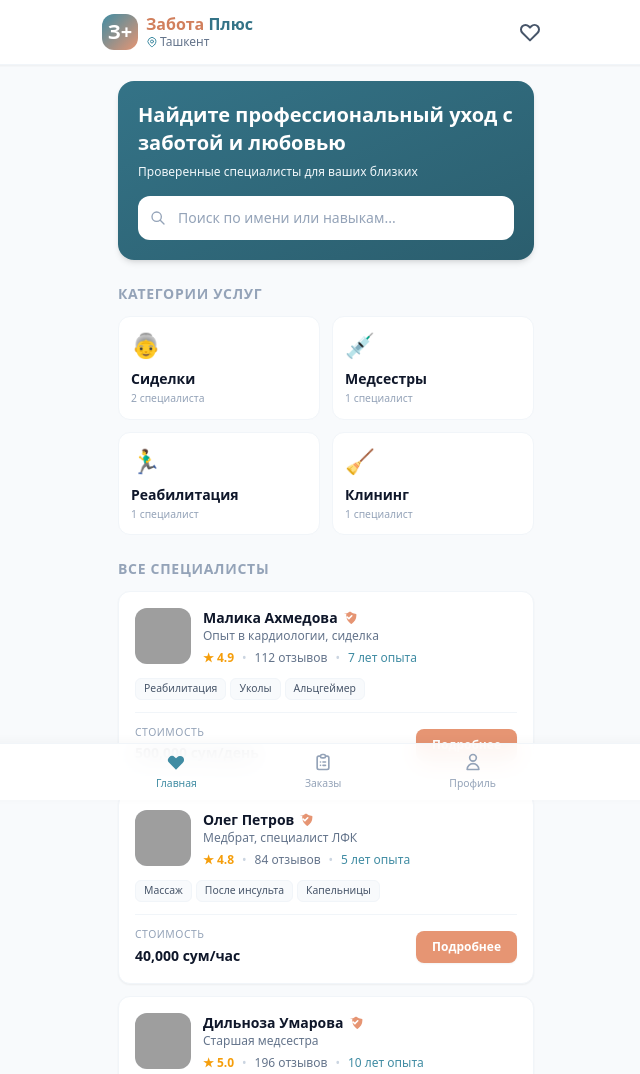
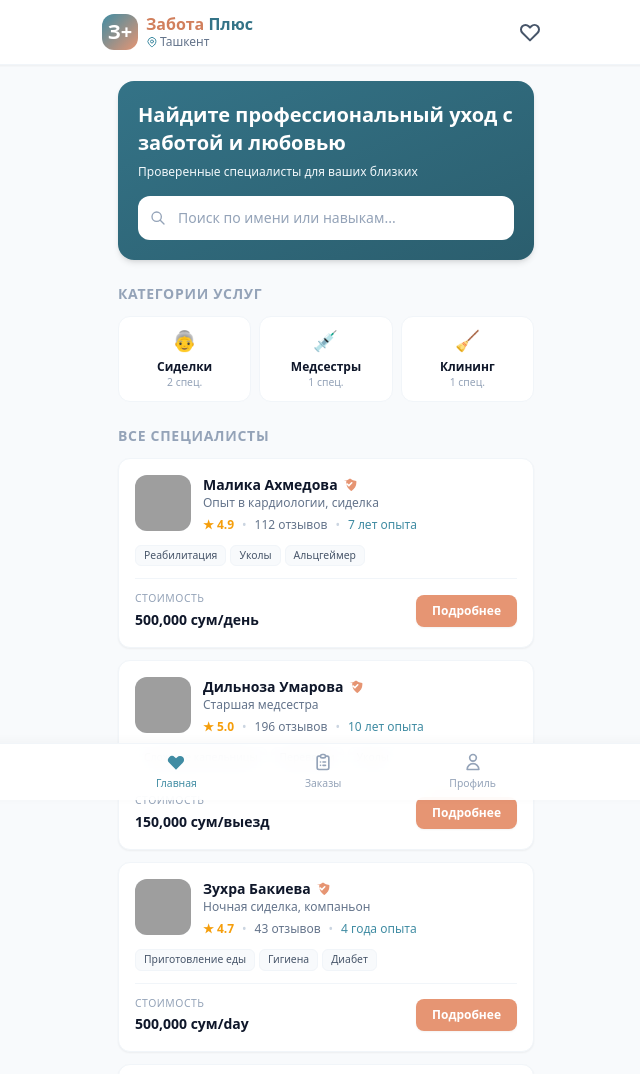
Before and after one commit to alisher314/zabota, a plain HTML site: page index.html in a window 1280 px wide. Shown: the top 1074 px of the page, without its empty margins (314-954 px from the left). Drawn offline with nearby package versions, Linux system fonts and the light colour scheme; grey boxes are pictures that could not be loaded.

Commit message:
убрал реабилитацию и изменения масштаба по двойному тапу

```diff
--- a/index.html
+++ b/index.html
@@ -2,9 +2,8 @@
 <html lang="ru">
 <head>
     <meta charset="UTF-8">
-    <meta name="viewport" content="width=device-width, initial-scale=1.0">
+    <meta name="viewport" content="width=device-width, initial-scale=1.0, minimum-scale=1.0, maximum-scale=1.0, user-scalable=no">
     <title>Забота + | Прототип</title>
-    <!-- Tailwind CSS CDN -->
     <script src="https://cdn.tailwindcss.com"></script>
     <script>
         // Расширяем палитру Tailwind цветами из логотипа на изображении image_89d388.png
@@ -31,11 +30,14 @@
     </script>
     <style>
         .text-xxs { font-size: 0.65rem; }
+        /* Дополнительная CSS-защита от системного двойного клика для зума на некоторых iOS/Android элементах */
+        button, input, select, a {
+            touch-action: manipulation;
+        }
     </style>
 </head>
-<body class="min-h-screen bg-slate-50 font-sans text-slate-800 pb-24">
+<body class="min-h-screen bg-slate-50 font-sans text-slate-800 pb-24 select-none">
 
-    <!-- ВЕРХНЯЯ ПАНЕЛЬ (HEADER) -->
     <header class="sticky top-0 z-40 border-b border-slate-100 bg-white px-4 py-3 shadow-sm">
         <div class="mx-auto flex max-w-md items-center justify-between">
             <div class="flex items-center gap-2">
@@ -58,10 +60,8 @@
         </div>
     </header>
 
-    <!-- ЭКРАН 1: ГЛАВНАЯ СТРАНИЦА -->
     <div id="screen-home" class="nav-screen mx-auto max-w-md p-4 space-y-6">
 
-        <!-- HERO-БЛОК -->
         <section class="rounded-2xl bg-gradient-to-br from-brandBlue-700 to-brandBlue-800 p-5 text-white shadow-md">
             <h2 class="mb-2 text-xl font-bold leading-snug">Найдите профессиональный уход с заботой и любовью</h2>
             <p class="mb-4 text-xs text-brandBlue-50">Проверенные специалисты для ваших близких</p>
@@ -76,46 +76,37 @@
             </div>
         </section>
 
-        <!-- КАТЕГОРИИ УСЛУГ -->
         <section>
             <div class="mb-3 flex items-center justify-between">
                 <h3 class="text-sm font-bold uppercase tracking-wider text-slate-400">Категории услуг</h3>
                 <button onclick="resetFilter()" id="btn-reset-filter" class="text-xs font-semibold text-brandBlue-600 hidden hover:underline">Сбросить</button>
             </div>
-            <div class="grid grid-cols-2 gap-3">
-                <div onclick="filterByCategory('caregiver')" id="cat-caregiver" class="category-card cursor-pointer rounded-xl p-3 border transition border-slate-100 bg-white hover:border-slate-200">
-                    <span class="text-2xl">👵</span>
-                    <h4 class="mt-2 text-sm font-semibold text-slate-900">Сиделки</h4>
-                    <p class="text-xxs text-slate-400 mt-0.5">2 специалиста</p>
+            <div class="grid grid-cols-3 gap-2">
+                <div onclick="filterByCategory('caregiver')" id="cat-caregiver" class="category-card cursor-pointer rounded-xl p-2.5 border transition border-slate-100 bg-white hover:border-slate-200 text-center">
+                    <span class="text-xl block">👵</span>
+                    <h4 class="mt-1 text-xs font-bold text-slate-900 truncate">Сиделки</h4>
+                    <p class="text-xxs text-slate-400">2 спец.</p>
                 </div>
-                <div onclick="filterByCategory('nurse')" id="cat-nurse" class="category-card cursor-pointer rounded-xl p-3 border transition border-slate-100 bg-white hover:border-slate-200">
-                    <span class="text-2xl">💉</span>
-                    <h4 class="mt-2 text-sm font-semibold text-slate-900">Медсестры</h4>
-                    <p class="text-xxs text-slate-400 mt-0.5">1 специалист</p>
+                <div onclick="filterByCategory('nurse')" id="cat-nurse" class="category-card cursor-pointer rounded-xl p-2.5 border transition border-slate-100 bg-white hover:border-slate-200 text-center">
+                    <span class="text-xl block">💉</span>
+                    <h4 class="mt-1 text-xs font-bold text-slate-900 truncate">Медсестры</h4>
+                    <p class="text-xxs text-slate-400">1 спец.</p>
                 </div>
-                <div onclick="filterByCategory('rehab')" id="cat-rehab" class="category-card cursor-pointer rounded-xl p-3 border transition border-slate-100 bg-white hover:border-slate-200">
-                    <span class="text-2xl">🏃‍♂️</span>
-                    <h4 class="mt-2 text-sm font-semibold text-slate-900">Реабилитация</h4>
-                    <p class="text-xxs text-slate-400 mt-0.5">1 специалист</p>
-                </div>
-                <div onclick="filterByCategory('home')" id="cat-home" class="category-card cursor-pointer rounded-xl p-3 border transition border-slate-100 bg-white hover:border-slate-200">
-                    <span class="text-2xl">🧹</span>
-                    <h4 class="mt-2 text-sm font-semibold text-slate-900">Клининг</h4>
-                    <p class="text-xxs text-slate-400 mt-0.5">1 специалист</p>
+                <div onclick="filterByCategory('home')" id="cat-home" class="category-card cursor-pointer rounded-xl p-2.5 border transition border-slate-100 bg-white hover:border-slate-200 text-center">
+                    <span class="text-xl block">🧹</span>
+                    <h4 class="mt-1 text-xs font-bold text-slate-900 truncate">Клининг</h4>
+                    <p class="text-xxs text-slate-400">1 спец.</p>
                 </div>
             </div>
         </section>
 
-        <!-- СПИСОК СПЕЦИАЛИСТОВ -->
         <section>
             <h3 class="mb-3 text-sm font-bold uppercase tracking-wider text-slate-400" id="list-title">Все специалисты</h3>
             <div class="space-y-3" id="specialists-container">
-                <!-- Рендер через JS -->
-            </div>
+                </div>
         </section>
     </div>
 
-    <!-- ЭКРАН 2: ЗАКАЗЫ -->
     <div id="screen-orders" class="nav-screen mx-auto max-w-md p-4 hidden space-y-4">
         <h2 class="text-xl font-bold text-slate-900">Мои заказы</h2>
         <div class="rounded-xl border border-dashed border-slate-200 bg-white p-8 text-center">
@@ -126,7 +117,6 @@
         </div>
     </div>
 
-    <!-- ЭКРАН 3: ПРОФИЛЬ -->
     <div id="screen-profile" class="nav-screen mx-auto max-w-md p-4 hidden space-y-6">
         <h2 class="text-xl font-bold text-slate-900">Профиль пользователя</h2>
         <div class="flex items-center gap-4 rounded-xl border border-slate-100 bg-white p-4 shadow-sm">
@@ -145,10 +135,8 @@
         </div>
     </div>
 
-    <!-- ДИНАМИЧЕСКОЕ МОДАЛЬНОЕ ОКНО (ПОДРОБНЕЕ) -->
     <div id="details-modal" class="fixed inset-0 z-50 flex items-end justify-center bg-black/50 p-0 sm:items-center sm:p-4 hidden opacity-0 transition-opacity duration-300">
         <div class="w-full max-w-md rounded-t-2xl bg-white p-6 shadow-xl transition-transform duration-300 translate-y-full sm:rounded-2xl sm:translate-y-0">
-            <!-- Шапка модалки -->
             <div class="flex items-start justify-between">
                 <div class="flex gap-4">
                     <img id="modal-img" src="" alt="" class="h-20 w-20 rounded-2xl object-cover bg-slate-100 border border-slate-100">
@@ -167,7 +155,6 @@
                 </button>
             </div>
 
-            <!-- Инфо-блоки -->
             <div class="mt-6 space-y-4">
                 <div class="grid grid-cols-2 gap-3">
                     <div class="rounded-xl bg-slate-50 p-3 border border-slate-100">
@@ -188,12 +175,10 @@
                 <div>
                     <h4 class="text-xs font-bold uppercase tracking-wider text-slate-400 mb-1.5">Ключевые навыки</h4>
                     <div id="modal-tags" class="flex flex-wrap gap-1.5">
-                        <!-- Навыки -->
-                    </div>
+                        </div>
                 </div>
             </div>
 
-            <!-- Действия -->
             <div class="mt-6 grid grid-cols-2 gap-3">
                 <a id="modal-chat-btn" href="#" class="flex items-center justify-center gap-2 rounded-xl bg-brandBlue-600 py-3 text-sm font-bold text-white hover:bg-brandBlue-700 transition shadow-sm">
                     💬 Написать
@@ -205,7 +190,6 @@
         </div>
     </div>
 
-    <!-- НИЖНЯЯ НАВИГАЦИЯ (BOTTOM NAV BAR) -->
     <nav class="fixed bottom-0 left-0 right-0 z-30 border-t border-slate-100 bg-white/90 backdrop-blur-md px-4 py-2 shadow-[0_-2px_10px_rgba(0,0,0,0.03)]">
         <div class="mx-auto flex max-w-md justify-around text-center">
             <button onclick="switchScreen('home')" id="nav-btn-home" class="nav-btn flex flex-col items-center text-brandBlue-600">
@@ -223,13 +207,12 @@
         </div>
     </nav>
 
-    <!-- СКРИПТЫ С БАЗОЙ ДАННЫХ И ЛОГИКОЙ -->
     <script>
+        // База данных без реабилитологов
         const specialists = [
             { id: 1, category: 'caregiver', name: 'Малика Ахмедова', role: 'Опыт в кардиологии, сиделка', exp: '7 лет', rating: '4.9', reviews: 112, price: '500,000 сум/день', tags: ['Реабилитация', 'Уколы', 'Альцгеймер'], img: 'https://images.unsplash.com/photo-1573496359142-b8d87734a5a2?auto=format&fit=crop&q=80&w=200&h=200', bio: 'Специализируюсь на уходе за пожилыми людьми после инфарктов и инсультов. Имею медицинское образование и опыт работы в кардиологическом отделении 5 лет. Ответственная, терпеливая, нахожу подход к любому подопечному.', tg: 'https://t.me/malika_care', phone: 'tel:+998901234501' },
-            { id: 2, category: 'rehab', name: 'Олег Петров', role: 'Медбрат, специалист ЛФК', exp: '5 лет', rating: '4.8', reviews: 84, price: '40,000 сум/час', tags: ['Массаж', 'После инсульта', 'Капельницы'], img: 'https://images.unsplash.com/photo-1622253692010-333f2da6031d?auto=format&fit=crop&q=80&w=200&h=200', bio: 'Занимаюсь физической реабилитацией пациентов на дому. Разрабатываю индивидуальные комплексы упражнений (ЛФК), провожу сеансы восстановительного массажа. Помогаю вернуть подвижность после травм.', tg: 'https://t.me/oleg_rehab', phone: 'tel:+998901234502' },
             { id: 3, category: 'nurse', name: 'Дильноза Умарова', role: 'Старшая медсестра', exp: '10 лет', rating: '5.0', reviews: 196, price: '150,000 сум/выезд', tags: ['Сложные капельницы', 'Перевязки', 'Уколы'], img: 'https://images.unsplash.com/photo-1559839734-2b71ea197ec2?auto=format&fit=crop&q=80&w=200&h=200', bio: 'Выполняю медицинские процедуры любой сложности на дому. Постановка капельниц, внутримышечные и внутривенные инъекции, профессиональный уход за послеоперационными швами и сложными ранами. Гарантирую стерильность.', tg: 'https://t.me/dilnoza_nurse', phone: 'tel:+998901234503' },
-            { id: 4, category: 'caregiver', name: 'Зухра Бакиева', role: 'Ночная сиделка, компаньон', exp: '4 года', rating: '4.7', reviews: 43, price: '500,000 сум/день', tags: ['Приготовление еды', 'Гигиена', 'Диабет'], img: 'https://images.unsplash.com/photo-1544005313-94ddf0286df2?auto=format&fit=crop&q=80&w=200&h=200', bio: 'Оказываю услуги ночного дежурства и дневного присмотра за престарелыми людьми. Контролирую прием лекарств, уровень сахара в крови, помогаю с гигиеническими процедурами и готовлю диетическую пищу.', tg: 'https://t.me/zuhra_care', phone: 'tel:+998901234504' },
+            { id: 4, category: 'caregiver', name: 'Зухра Бакиева', role: 'Ночная сиделка, компаньон', exp: '4 года', rating: '4.7', reviews: 43, price: '500,000 сум/day', tags: ['Приготовление еды', 'Гигиена', 'Диабет'], img: 'https://images.unsplash.com/photo-1544005313-94ddf0286df2?auto=format&fit=crop&q=80&w=200&h=200', bio: 'Оказываю услуги ночного дежурства и дневного присмотра за престарелыми людьми. Контролирую прием лекарств, уровень сахара в крови, помогаю с гигиеническими процедурами и готовлю диетическую пищу.', tg: 'https://t.me/zuhra_care', phone: 'tel:+998901234504' },
             { id: 5, category: 'home', name: 'Сардор Алиев', role: 'Специалист по клинингу и уборке', exp: '3 года', rating: '4.9', reviews: 67, price: '400,000 сум/выезд', tags: ['Генеральная уборка', 'Окна', 'Эко-средства'], img: 'https://images.unsplash.com/photo-1506794778202-cad84cf45f1d?auto=format&fit=crop&q=80&w=200&h=200', bio: 'Профессиональная уборка жилых помещений, где проживают пожилые люди или люди с аллергией. Использую исключительно сертифицированные гипоаллергенные эко-средства. Быстро, чисто и безопасно.', tg: 'https://t.me/sardor_clean', phone: 'tel:+998901234505' }
         ];
 
@@ -273,7 +256,6 @@
                                 <span class="text-xxs uppercase tracking-wider text-slate-400 block">Стоимость</span>
                                 <span class="text-sm font-bold text-slate-900">${spec.price}</span>
                             </div>
-                            <!-- Привязываем открытие модального окна по клику -->
                             <button onclick="openModal(${spec.id})" class="rounded-lg bg-brandPeach-500 px-4 py-2 text-xs font-semibold text-white hover:bg-brandPeach-600 transition shadow-sm">Подробнее</button>
                         </div>
                     </div>
@@ -282,12 +264,10 @@
             });
         }
 
-        // ЛОГИКА МОДАЛЬНОГО ОКНА
         function openModal(id) {
             const spec = specialists.find(s => s.id === id);
             if (!spec) return;
 
-            // Заполняем данные в модалке
             document.getElementById('modal-img').src = spec.img;
             document.getElementById('modal-img').alt = spec.name;
             document.getElementById('modal-name').innerText = spec.name;
@@ -298,17 +278,14 @@
             document.getElementById('modal-price').innerText = spec.price;
             document.getElementById('modal-bio').innerText = spec.bio;
 
-            // Рендерим теги навыков
             const tagsContainer = document.getElementById('modal-tags');
             tagsContainer.innerHTML = spec.tags.map(t => `
                 <span class="rounded-md bg-slate-100 px-2.5 py-1 text-xs text-slate-700 font-medium">${t}</span>
             `).join('');
 
-            // Устанавливаем ссылки для кнопок связи
             document.getElementById('modal-chat-btn').href = spec.tg;
             document.getElementById('modal-call-btn').href = spec.phone;
 
-            // Анимация открытия (плавное появление)
             const modal = document.getElementById('details-modal');
             const modalContent = modal.querySelector('.max-w-md');
 
@@ -328,15 +305,13 @@
 
             setTimeout(() => {
                 modal.classList.add('hidden');
-            }, 300); // время совпадает с duration-300 в CSS
+            }, 300);
         }
 
-        // Закрытие по клику на область вокруг модалки
         document.getElementById('details-modal').addEventListener('click', function(e) {
             if (e.target === this) closeModal();
         });
 
-        // ФИЛЬТРЫ И НАВИГАЦИЯ
         function filterByCategory(cat) {
             currentCategory = cat;
             document.querySelectorAll('.category-card').forEach(card => {
@@ -369,7 +344,7 @@
 
             if (currentCategory) {
                 filtered = filtered.filter(s => s.category === currentCategory);
-                const catNames = {caregiver: 'Сиделки', nurse: 'Медсестры', rehab: 'Реабилитация', home: 'Клининг'};
+                const catNames = {caregiver: 'Сиделки', nurse: 'Медсестры', home: 'Клининг'};
                 document.getElementById('list-title').innerText = `Категория: ${catNames[currentCategory]}`;
             } else {
                 document.getElementById('list-title').innerText = 'Все специалисты';
```
